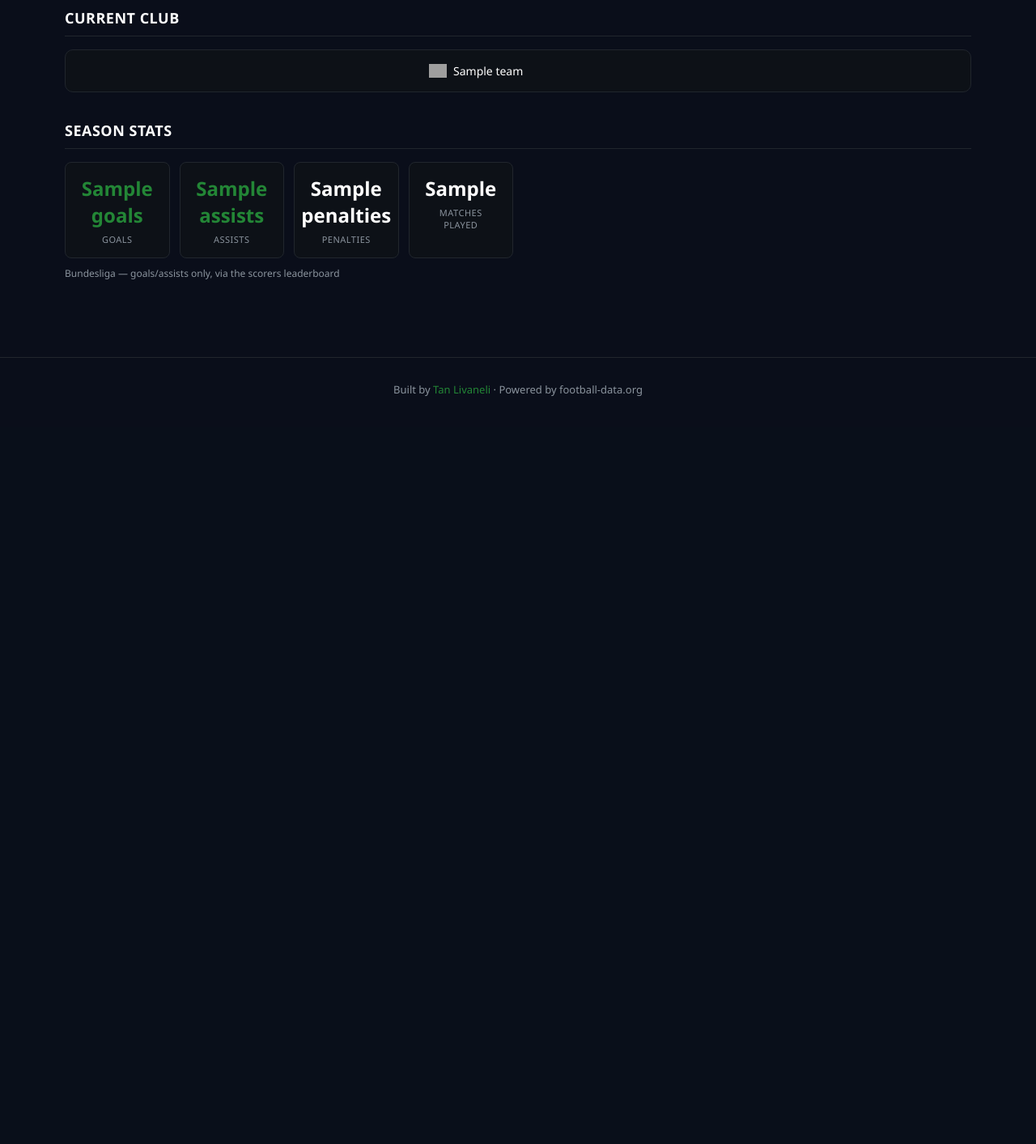
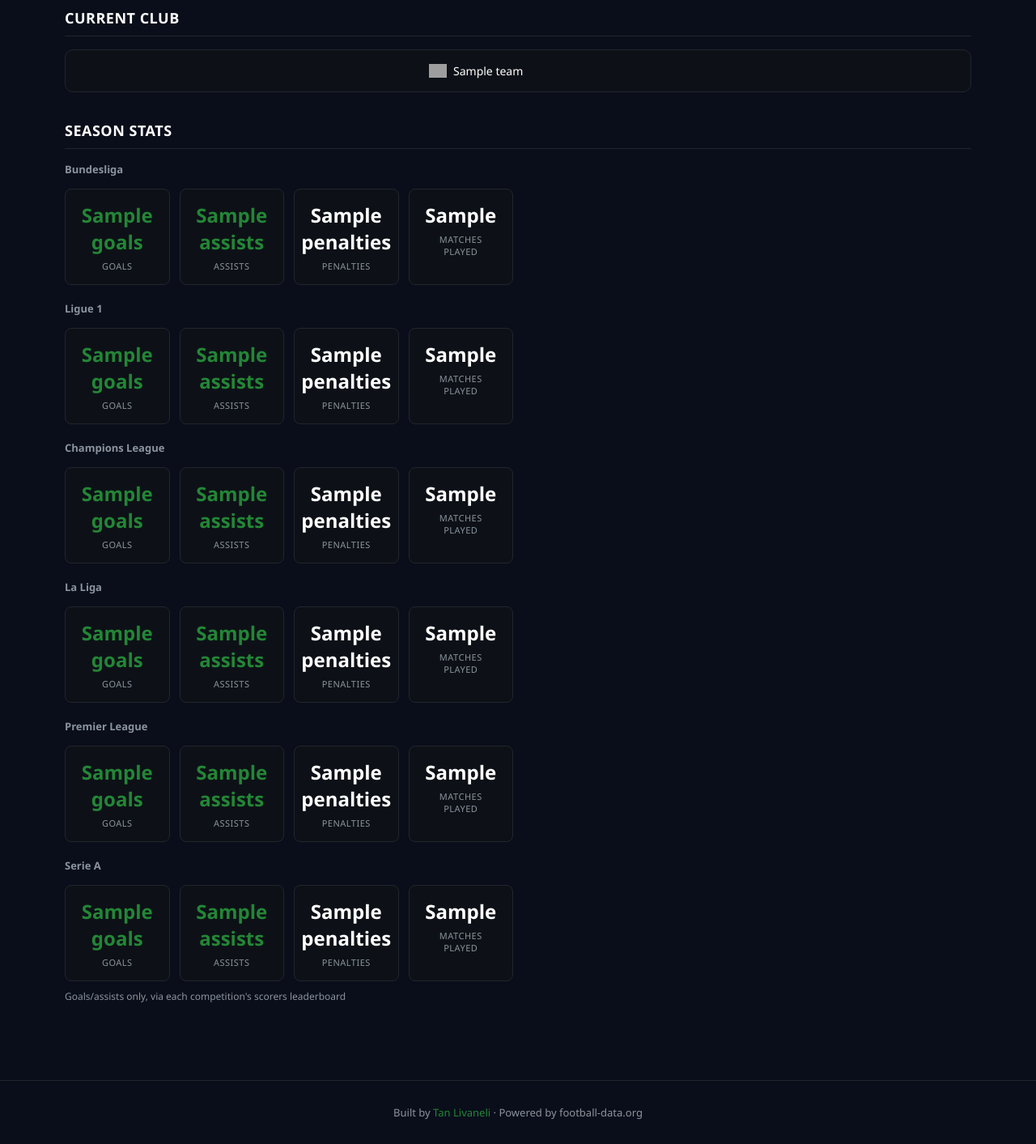
Before and after one commit to tanlivaneli/ScoutView, a Flask app: page /player/1 in a window 1280 px wide. Shown: the part 272-1685 px from the top of the page at 81% size. Before the commit the page ends 762 px from the top, so only its background shows below. Run offline with Flask 3, Linux system fonts and the light colour scheme; a database or web service that is not in the repository returns one stand-in record (values such as "Sample title"); grey boxes are pictures that could not be loaded.

Commit message:
Show season stats for every competition a player has, not just one
get_player_season_stats returned as soon as it found the player in any
one competition's scorers list, so a player with goals split across
e.g. their domestic league and the Champions League only ever showed
one of the two. Now collects every competition they appear in and the
profile page renders a stats block per competition.

Co-Authored-By: Claude Sonnet 5 <noreply@anthropic.com>

```diff
--- a/app.py
+++ b/app.py
@@ -769,21 +769,26 @@ def get_player_season_stats(player_id, competition_codes):
     endpoint — the closest it offers is the scorers list per competition,
     which (despite the "top scorers" framing) returns every player with
     at least one goal when given a high enough limit, not just a small
-    top-N. Players with zero goals this season (many defenders/keepers)
-    still won't have a stats endpoint to pull from at all."""
+    top-N. Returns one entry per competition the player has goals/assists
+    in (e.g. a player can have separate domestic-league and Champions
+    League tallies) rather than stopping at the first match. Players
+    with zero goals this season (many defenders/keepers) still won't
+    have a stats endpoint to pull from at all."""
+    results = []
     for code in competition_codes:
         url = f"{BASE_URL}/competitions/{code}/scorers?limit=500"
         data = cached_get(url, HEADERS)
         for item in data.get("scorers", []):
             if item.get("player", {}).get("id") == player_id:
-                return {
+                results.append({
                     "competition": LEAGUES[code],
                     "goals": item.get("goals") or 0,
                     "assists": item.get("assists") or 0,
                     "penalties": item.get("penalties") or 0,
                     "played_matches": item.get("playedMatches") or 0,
-                }
-    return None
+                })
+                break
+    return results
 
 
 @app.route("/player/<int:player_id>")
--- a/templates/player_profile.html
+++ b/templates/player_profile.html
@@ -41,25 +41,28 @@
     <div class="section">
         <h3>Season Stats</h3>
         {% if season_stats %}
+        {% for s in season_stats %}
+        <h4 style="color: var(--text-secondary); font-size:13px; font-weight:600; margin:{{ '0 0 8px' if loop.first else '20px 0 8px' }};">{{ s.competition }}</h4>
         <div class="stats-cards">
             <div class="stat-box">
-                <span class="stat-number" style="color:#238636;">{{ season_stats.goals }}</span>
+                <span class="stat-number" style="color:#238636;">{{ s.goals }}</span>
                 <span class="stat-label">Goals</span>
             </div>
             <div class="stat-box">
-                <span class="stat-number" style="color:#238636;">{{ season_stats.assists }}</span>
+                <span class="stat-number" style="color:#238636;">{{ s.assists }}</span>
                 <span class="stat-label">Assists</span>
             </div>
             <div class="stat-box">
-                <span class="stat-number">{{ season_stats.penalties }}</span>
+                <span class="stat-number">{{ s.penalties }}</span>
                 <span class="stat-label">Penalties</span>
             </div>
             <div class="stat-box">
-                <span class="stat-number">{{ season_stats.played_matches }}</span>
+                <span class="stat-number">{{ s.played_matches }}</span>
                 <span class="stat-label">Matches Played</span>
             </div>
         </div>
-        <p style="color: var(--text-secondary); font-size:12px; margin-top:10px;">{{ season_stats.competition }} — goals/assists only, via the scorers leaderboard</p>
+        {% endfor %}
+        <p style="color: var(--text-secondary); font-size:12px; margin-top:10px;">Goals/assists only, via each competition's scorers leaderboard</p>
         {% else %}
         <p style="color: var(--text-secondary); padding: 20px 0;">No season stats available — either the season hasn't started yet, or this player hasn't scored or assisted this season.</p>
         {% endif %}
```
